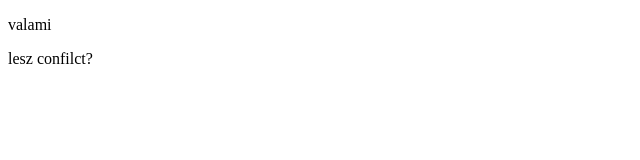
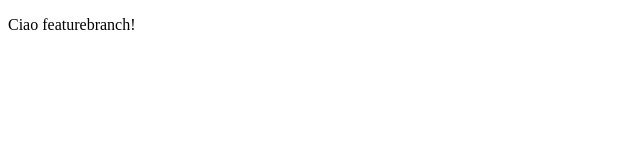
Before and after one commit to sz0csg4b0r/merge_conflict_TEST, a plain HTML site: page index.html in a window 1280 px wide. Shown: the whole page, without its empty margins (0-640 px from the left). Drawn offline with Linux system fonts and the light colour scheme.

Commit message:
fb-mergeconflict-test

```diff
--- a/index.html
+++ b/index.html
@@ -6,7 +6,8 @@
     <title>FeatureBranch01 </title>
 </head>
 <body>
-    <p>valami</p>
-    <p>lesz confilct?</p>
+   <div>
+    <p>Ciao featurebranch!</p>
+   </div>
 </body>
 </html>
```
